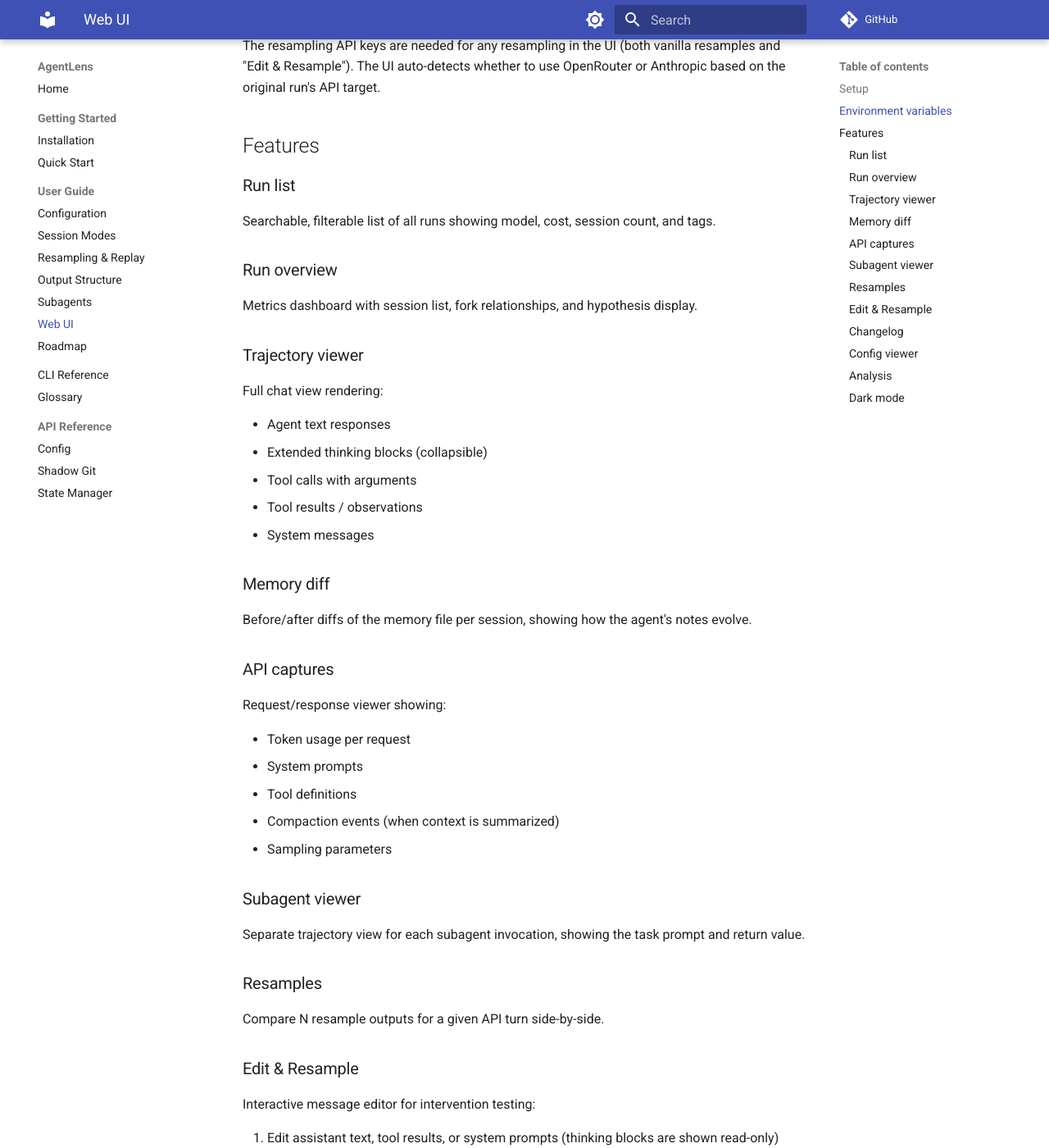
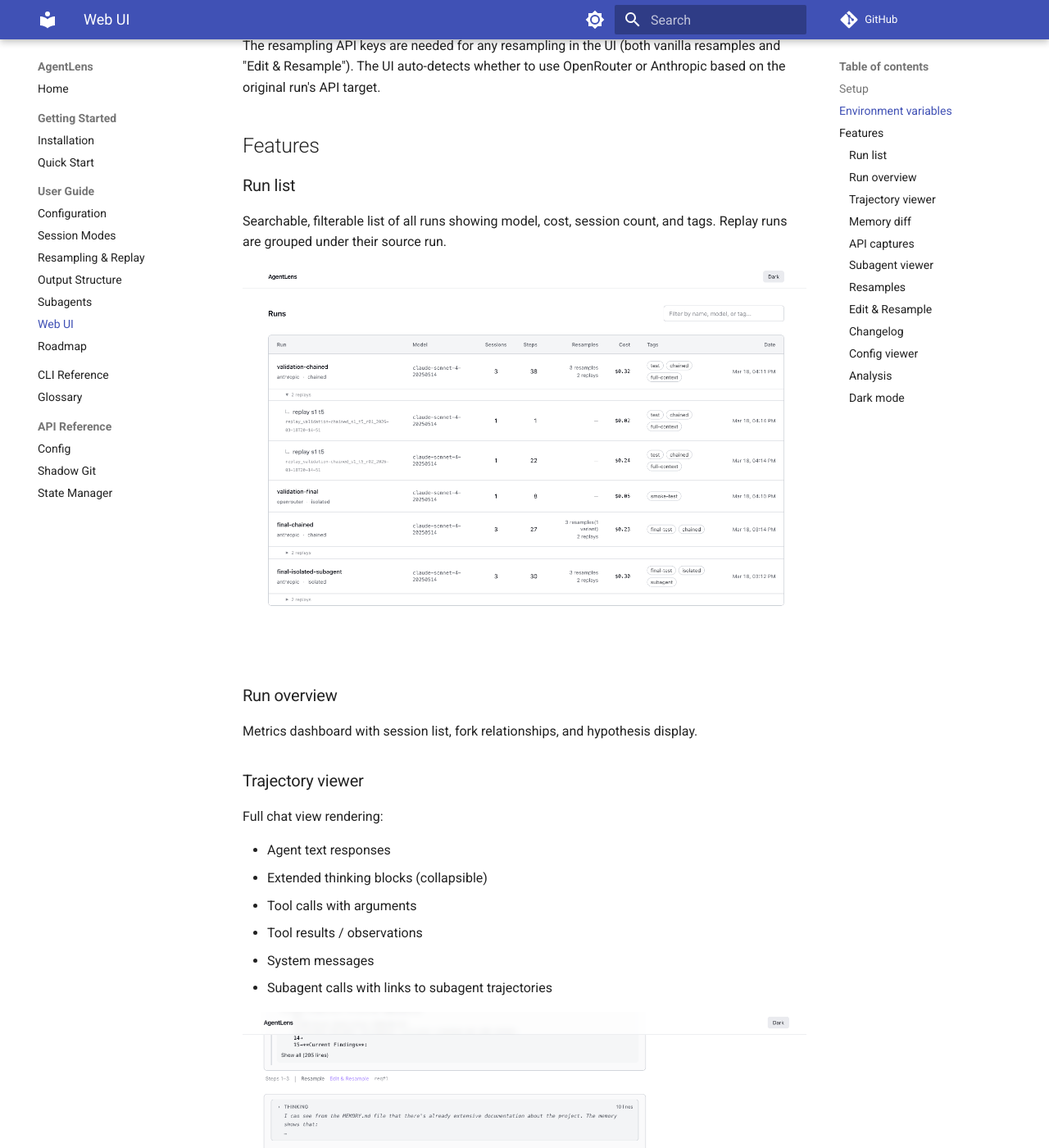
Before and after one commit to dreadnode/agent-lens, an MkDocs documentation site: the page built from docs/guide/web-ui.md, in a window 1280 px wide and 1400 px high, scrolled down 743 px. Shown: the whole window at 82% size. Built offline with MkDocs 1.6.1 and Material for MkDocs 9.7.7, drawn with Linux system fonts in a browser that asks for light colours; comment, search, counter and statistics services are not loaded.

Commit message:
screenshots

```diff
--- a/docs/guide/web-ui.md
+++ b/docs/guide/web-ui.md
@@ -27,7 +27,9 @@
 ## Features
 
 ### Run list
-Searchable, filterable list of all runs showing model, cost, session count, and tags.
+Searchable, filterable list of all runs showing model, cost, session count, and tags. Replay runs are grouped under their source run.
+
+![Run list](../assets/run-list.png)
 
 ### Run overview
 Metrics dashboard with session list, fork relationships, and hypothesis display.
@@ -40,9 +42,14 @@
 - Tool calls with arguments
 - Tool results / observations
 - System messages
+- Subagent calls with links to subagent trajectories
+
+![Trajectory viewer with subagent and resample controls](../assets/trajectory-subagent.png)
 
 ### Memory diff
 Before/after diffs of the memory file per session, showing how the agent's notes evolve.
+
+![Memory diff](../assets/memory-diff.png)
 
 ### API captures
 Request/response viewer showing:
```
Also changed, not shown: other parts of docs/guide/web-ui.md (+2 -0 lines), README.md (+8 -0 lines), docs/assets/edit-resample.png (added), docs/assets/memory-diff.png (added), docs/assets/run-list.png (added), docs/assets/trajectory-subagent.png (added), 2 other files.
